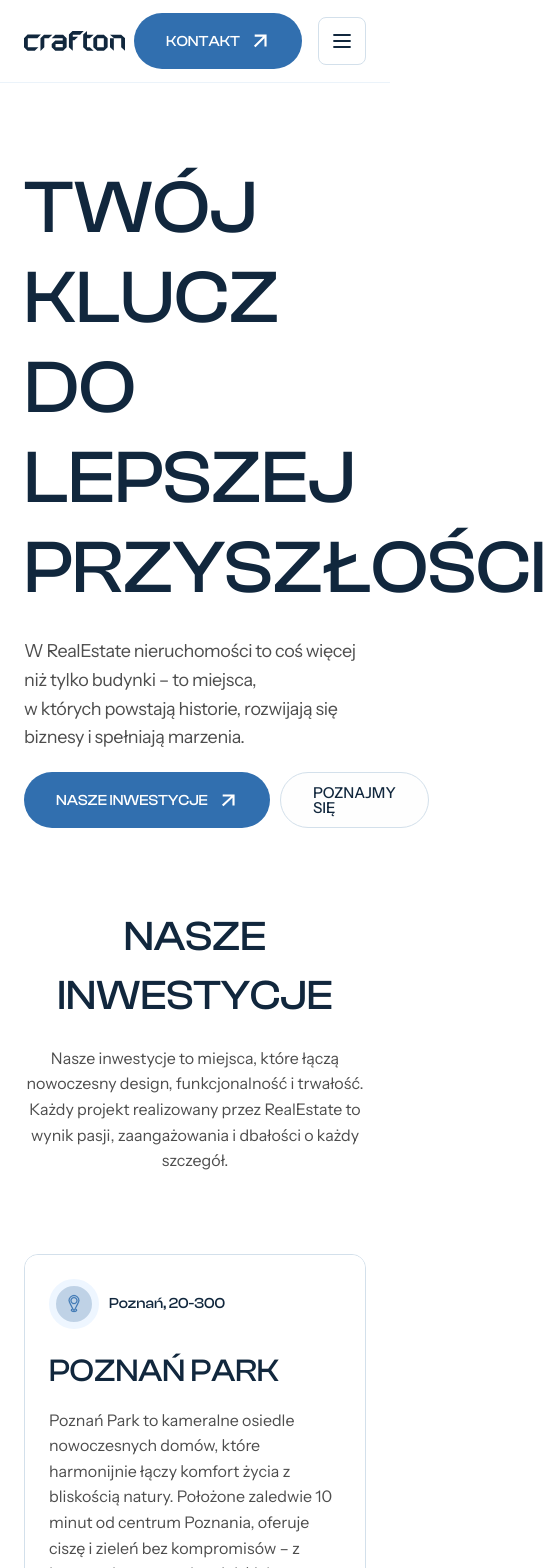
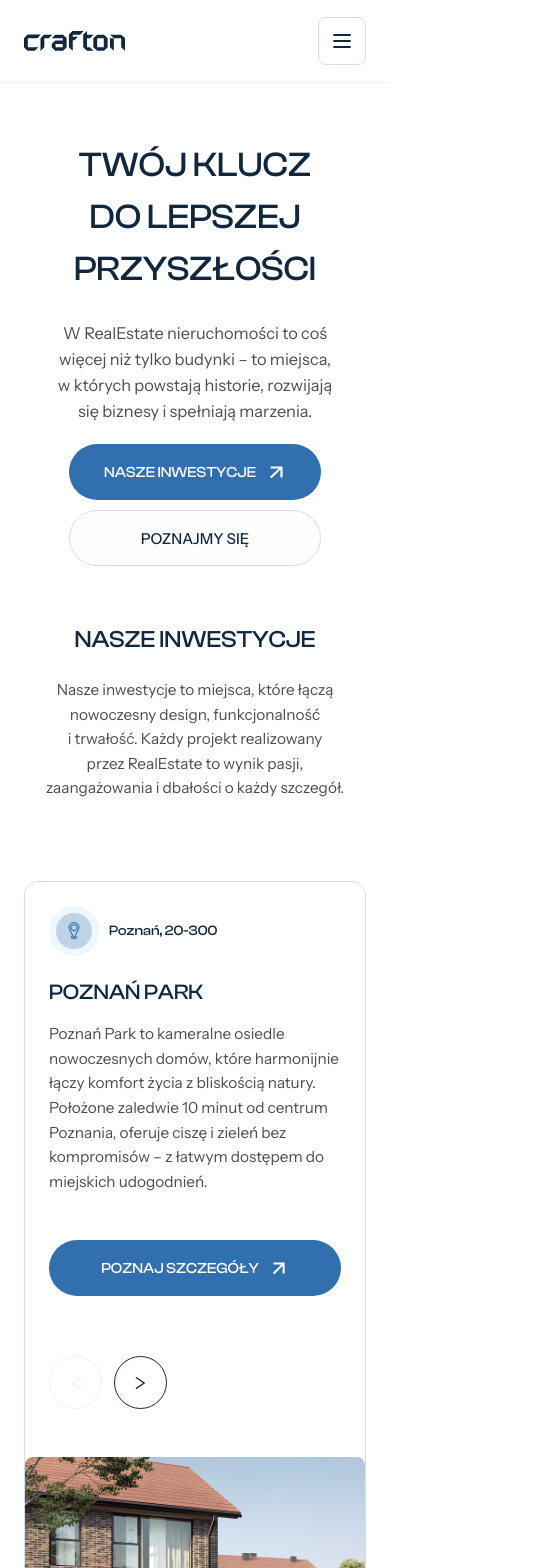
Before and after one commit to AntoniZalewski/crafton-task, a Next.js app: page / in a window 390 px wide. Shown: the top 1568 px of the page, 546 px wide, since content can reach past the window. Built offline with nearby package versions, Linux system fonts and the light colour scheme.

Commit message:
Fix mobile CTA width and footer overscroll

```diff
--- a/src/app/globals.css
+++ b/src/app/globals.css
@@ -79,6 +79,13 @@ html, body{
   text-rendering: optimizeLegibility;
   font-synthesis-weight: none;
   font-synthesis-style: none;
+  overscroll-behavior-y: none;
+}
+
+@supports (height: 100dvh) {
+  html, body {
+    min-height: 100dvh;
+  }
 }
 
 /* Nagłówki i kilka klas, które świadomie wymuszają „ciemny” kolor */
@@ -262,7 +269,17 @@ h1, h2, h3, h4, h5, h6,
 
   /* Standardowa pionowa sekcja (desktop: 80px) */
   .py-section{
-    padding-top: var(--section-pad-y);
-    padding-bottom: var(--section-pad-y);
+    padding-top: clamp(56px, 12vw, var(--section-pad-y));
+    padding-bottom: clamp(56px, 12vw, var(--section-pad-y));
+  }
+
+  .text-balance{
+    text-wrap: balance;
+  }
+
+  @supports not (text-wrap: balance){
+    .text-balance{
+      text-wrap: pretty;
+    }
   }
 }
--- a/src/app/page.tsx
+++ b/src/app/page.tsx
@@ -7,7 +7,7 @@ import PropertyAdvisorySection from '@/components/sections/home/PropertyAdvisory
 
 export default function Home() {
   return (
-    <main className="flex min-h-screen flex-col bg-secondary-light">
+    <main className="flex min-h-screen min-h-[100dvh] flex-col bg-secondary-light">
       <Header />
       <HeroSection />
       <InvestmentSection />
--- a/src/components/common/Header.tsx
+++ b/src/components/common/Header.tsx
@@ -77,7 +77,7 @@ const Header = () => {
     <header className="sticky top-0 z-50 w-full border-b border-[var(--color-stroke-light)] bg-[var(--color-white)]">
       <div className="mx-container flex h-[82px] items-center justify-between">
         {/* LEFT: logo (kolumna ~296px) */}
-        <div className="flex w-[296px] items-center py-[10px]">
+        <div className="flex w-auto flex-shrink-0 items-center py-[10px] lg:w-[296px]">
           <a href="#" className="inline-flex items-center" aria-label="Crafton">
             <img
               src="/crafton_logo.svg"
@@ -174,16 +174,18 @@ const Header = () => {
         </nav>
 
         {/* RIGHT: CTA + hamburger (kolumna ~296px) */}
-        <div className="flex w-[296px] items-center justify-end py-[10px]">
+        <div className="flex w-auto items-center justify-end py-[10px] lg:w-[296px]">
           {/* Link do sekcji kontakt (hash) */}
+          <div className="hidden lg:flex">
             <Button
               as="link"
               href="#kontakt"
               variant="primary"
-            className="hidden lg:inline-flex"
+              className="lg:inline-flex"
             >
               Kontakt
             </Button>
+          </div>
 
           {/* Hamburger – widoczny tylko na mobile */}
           <button
--- a/src/components/sections/home/HeroSection.tsx
+++ b/src/components/sections/home/HeroSection.tsx
@@ -12,32 +12,31 @@ const HeroSection = () => {
   return (
     <section className="w-full bg-[var(--color-white)]">
       {/* container: max 1280, poziome 24→80, pionowe 80 */}
-      <div className="mx-container flex w-full flex-col py-section">
+      <div className="mx-container flex w-full flex-col items-center py-section text-center sm:items-start sm:text-left">
         {/* kolumna z precyzyjnymi odstępami: 24 / 20 */}
-        <div className="flex flex-col">
-          <h1 className="h1-hero max-w-[1038px] font-display font-medium uppercase tracking-[-0.02em] text-[var(--color-dark)]">
+        <div className="flex w-full flex-col items-center sm:items-start">
+          <h1 className="h1-hero text-balance max-w-[1038px] font-display font-medium uppercase tracking-[-0.02em] text-[var(--color-dark)]">
             TWÓJ KLUCZ DO LEPSZEJ PRZYSZŁOŚCI
           </h1>
 
           {/* 24px pod H1 */}
           <div className="h-[24px]" aria-hidden="true" />
 
-          <p className="max-w-[648px] font-sans text-[18px] leading-[160%] tracking-[-0.02em] text-[var(--color-text)]">
-            W RealEstate nieruchomości to coś więcej niż tylko budynki – to miejsca,
-            <br />
-            w których powstają historie, rozwijają się biznesy i spełniają marzenia.
+          <p className="body-xl text-balance max-w-[648px] tracking-[-0.02em] text-[var(--color-text)]">
+            W RealEstate nieruchomości to coś więcej niż tylko budynki – to miejsca, w których powstają historie, rozwijają się
+            biznesy i spełniają marzenia.
           </p>
 
           {/* 20px nad przyciskami */}
           <div className="h-[20px]" aria-hidden="true" />
 
           {/* przyciski: gap 10, wyrównane do lewej */}
-          <div className="flex items-center gap-[10px]">
+          <div className="flex w-full flex-col items-center gap-[10px] sm:w-auto sm:flex-row sm:flex-wrap sm:items-center sm:justify-start">
             <Button
               as="link"
               href="#inwestycje"
               variant="primary"
-              className="w-full max-w-[252px] lg:w-auto"
+              className="w-full max-w-[252px] sm:w-auto sm:max-w-none lg:w-auto"
             >
               NASZE INWESTYCJE
             </Button>
@@ -47,7 +46,7 @@ const HeroSection = () => {
               as="link"
               href="#poznajmy"
               variant="secondary"
-              className="w-full max-w-[252px] lg:w-auto"
+              className="w-full max-w-[252px] sm:w-auto sm:max-w-none lg:w-auto"
             >
               POZNAJMY SIĘ
             </Button>
--- a/src/components/sections/home/InvestmentSection.tsx
+++ b/src/components/sections/home/InvestmentSection.tsx
@@ -124,10 +124,10 @@ export default function InvestmentSection() {
       {/* Nagłówek + lead */}
       <div className="mx-container pb-[80px] text-center">
         <div className="mx-auto flex max-w-[1280px] flex-col gap-[20px]">
-          <h2 className="h1 uppercase text-[var(--color-dark)]">
+          <h2 className="h1 text-balance uppercase text-[var(--color-dark)]">
             NASZE INWESTYCJE
           </h2>
-          <p className="body-l font-sans mx-auto max-w-[750px] text-text-secondary">
+          <p className="body-l text-balance font-sans mx-auto max-w-[750px] text-text-secondary">
             Nasze inwestycje to miejsca, które łączą nowoczesny design,
             funkcjonalność i trwałość. Każdy projekt realizowany przez RealEstate
             to wynik pasji, zaangażowania i dbałości o każdy szczegół.
@@ -160,12 +160,12 @@ export default function InvestmentSection() {
               </div>
 
               {/* Tytuł inwestycji */}
-              <h3 className="h2 mt-[10px] uppercase text-[var(--color-dark)]">
+              <h3 className="h2 text-balance mt-[10px] uppercase text-[var(--color-dark)]">
                 {current.title}
               </h3>
 
               {/* Opis */}
-              <p className="body-l font-sans mt-[4px] max-w-[443px] text-text-secondary">
+              <p className="body-l text-balance font-sans mt-[4px] max-w-[443px] text-text-secondary">
                 {current.desc}
               </p>
 
@@ -174,7 +174,7 @@ export default function InvestmentSection() {
                 as="link"
                 href="#"
                 variant="primary"
-                className="mt-[36px] h-[56px] w-[252px] justify-center px-[32px] py-[18px]"
+                className="mt-[36px] h-[56px] w-full justify-center px-[32px] py-[18px] sm:w-[252px]"
               >
                 POZNAJ SZCZEGÓŁY
               </Button>
--- a/src/styles/typography.css
+++ b/src/styles/typography.css
@@ -1,65 +1,84 @@
 /* === Headings (Clash Display / Medium) === */
+
 .h1-hero {
   font-family: var(--font-clash);
   font-weight: 500;
-  font-size: 75px;
-  line-height: 120%;               /* 120.0000047…% */
+  font-size: clamp(1.9rem, calc(1.2rem + 4vw), 4.6875rem);
+  line-height: clamp(1.12, 1.08 + 0.12vw, 1.22);
   letter-spacing: 0;
+  text-wrap: balance;
+  overflow-wrap: anywhere;
+  hyphens: auto;
 }
 
 .h1 {
   font-family: var(--font-clash);
   font-weight: 500;
-  font-size: 42px;
-  line-height: 140%;               /* 139.9999976…% */
+  font-size: clamp(1.4rem, calc(1rem + 2vw), 2.625rem);
+  line-height: clamp(1.26, 1.18 + 0.14vw, 1.4);
   letter-spacing: 0;
+  text-wrap: balance;
+  overflow-wrap: anywhere;
+  hyphens: auto;
 }
 
 .h2-hero {
   font-family: var(--font-clash);
   font-weight: 500;
-  font-size: 56px;
-  line-height: 140%;
+  font-size: clamp(1.7rem, calc(1.15rem + 2.2vw), 3.5rem);
+  line-height: clamp(1.22, 1.16 + 0.1vw, 1.35);
   letter-spacing: 0;
+  text-wrap: balance;
+  overflow-wrap: anywhere;
+  hyphens: auto;
 }
 
 .h2 {
   font-family: var(--font-clash);
   font-weight: 500;
-  font-size: 32px;
-  line-height: 140%;
+  font-size: clamp(1.3rem, calc(1.05rem + 1.2vw), 2rem);
+  line-height: clamp(1.28, 1.22 + 0.1vw, 1.4);
   letter-spacing: 0;
+  text-wrap: balance;
+  overflow-wrap: anywhere;
+  hyphens: auto;
 }
 
 .h3 {
   font-family: var(--font-clash);
   font-weight: 500;
-  font-size: 24px;
-  line-height: 140%;
+  font-size: clamp(1.15rem, calc(1rem + 0.6vw), 1.5rem);
+  line-height: clamp(1.32, 1.26 + 0.08vw, 1.4);
   letter-spacing: 0;
+  text-wrap: balance;
+  overflow-wrap: anywhere;
+  hyphens: auto;
 }
 
 .h4 {
   font-family: var(--font-clash);
   font-weight: 500;
-  font-size: 18px;
-  line-height: 160%;
+  font-size: clamp(0.95rem, calc(0.9rem + 0.35vw), 1.125rem);
+  line-height: clamp(1.45, 1.48 + 0.05vw, 1.6);
   letter-spacing: 0;
+  text-wrap: balance;
+  overflow-wrap: anywhere;
+  hyphens: auto;
 }
 
 .h5 {
   font-family: var(--font-clash);
   font-weight: 500;
-  font-size: 16px;
-  line-height: 100%;
+  font-size: clamp(0.9375rem, calc(0.9rem + 0.25vw), 1rem);
+  line-height: clamp(1, 1.02 + 0.05vw, 1.15);
   letter-spacing: 0;
 }
 
 .h6 {
   font-family: var(--font-clash);
   font-weight: 500;
-  font-size: 14px;
-  line-height: 140%;
+  font-size: clamp(0.8125rem, calc(0.78rem + 0.22vw), 0.9375rem);
+  line-height: clamp(1.3, 1.32 + 0.08vw, 1.4);
   letter-spacing: 0;
 }
 
@@ -67,7 +86,7 @@
 .body-xl {
   font-family: var(--font-instrument);
   font-weight: 400;
-  font-size: 18px;
+  font-size: clamp(1rem, calc(0.95rem + 0.3vw), 1.125rem);
   line-height: 160%;
   letter-spacing: 0;
 }
@@ -75,7 +94,7 @@
 .body-l {
   font-family: var(--font-instrument);
   font-weight: 400;
-  font-size: 16px;
+  font-size: clamp(0.95rem, calc(0.9rem + 0.25vw), 1rem);
   line-height: 160%;
   letter-spacing: 0;
 }
@@ -83,7 +102,7 @@
 .body-m {
   font-family: var(--font-instrument);
   font-weight: 400;
-  font-size: 14px;
+  font-size: clamp(0.875rem, calc(0.83rem + 0.18vw), 0.9375rem);
   line-height: 160%;
   letter-spacing: 0;
 }
@@ -91,7 +110,7 @@
 .body-s {
   font-family: var(--font-instrument);
   font-weight: 400;
-  font-size: 10px;
+  font-size: clamp(0.75rem, calc(0.7rem + 0.18vw), 0.875rem);
   line-height: 150%;
   letter-spacing: 0;
 }
@@ -99,7 +118,7 @@
 .body-xs {
   font-family: var(--font-instrument);
   font-weight: 400;
-  font-size: 8px;
+  font-size: clamp(0.625rem, calc(0.6rem + 0.15vw), 0.75rem);
   line-height: 180%;
   letter-spacing: -0.02em; /* -2% */
 }
@@ -108,7 +127,7 @@
 .body-medium-l {
   font-family: var(--font-instrument);
   font-weight: 500;
-  font-size: 16px;
+  font-size: clamp(0.95rem, calc(0.9rem + 0.25vw), 1rem);
   line-height: 150%;
   letter-spacing: 0;
 }
@@ -116,7 +135,7 @@
 .body-semibold-m {
   font-family: var(--font-instrument);
   font-weight: 600;
-  font-size: 14px;
+  font-size: clamp(0.875rem, calc(0.83rem + 0.18vw), 0.9375rem);
   line-height: 150%;
   letter-spacing: 0;
 }
@@ -125,7 +144,7 @@
 .label-city {
   font-family: var(--font-clash);
   font-weight: 500;
-  font-size: 15px;
+  font-size: clamp(0.875rem, calc(0.82rem + 0.2vw), 0.9375rem);
   line-height: 100%;
   letter-spacing: 0;
 }
```
Also changed, not shown: src/components/sections/home/ContactSection.tsx (+10 -10 lines), src/components/sections/home/PropertyAdvisorySection.tsx (+6 -6 lines). Lines whose indentation alone changed are shown as unchanged.
